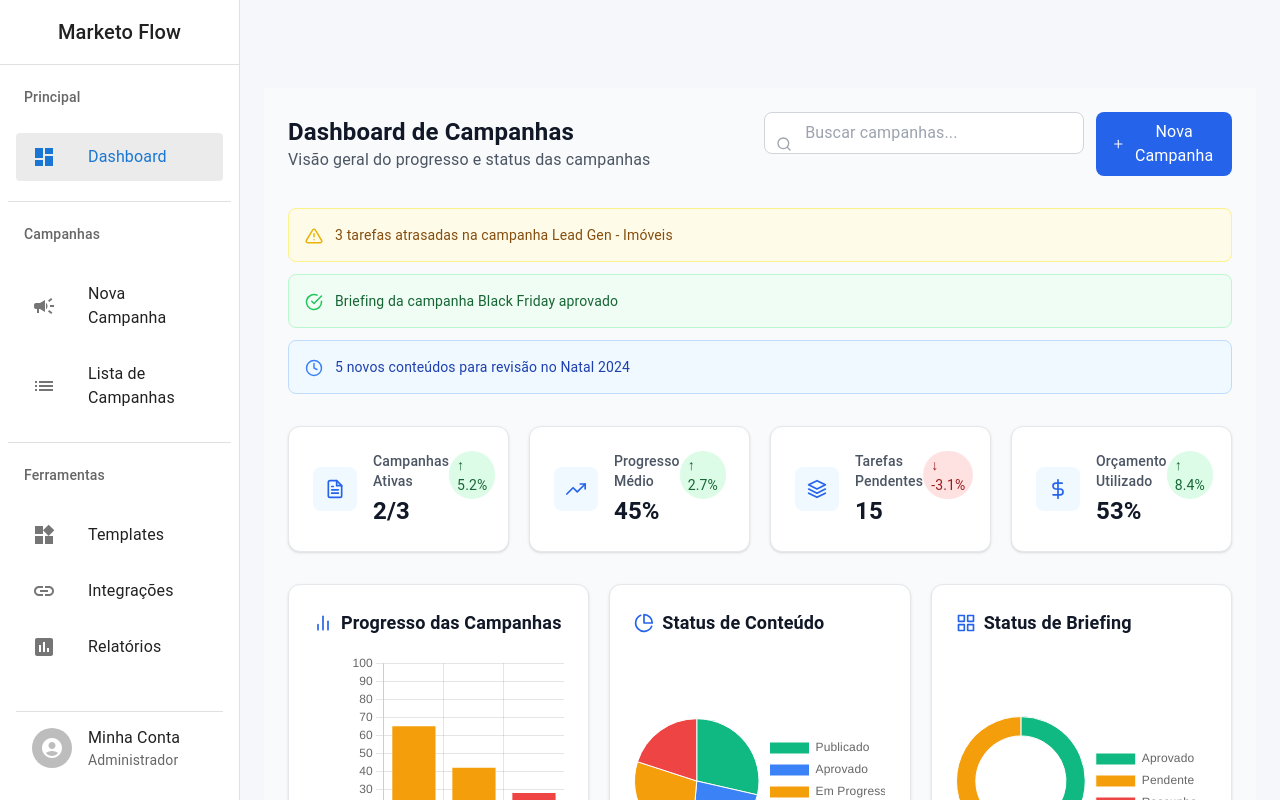
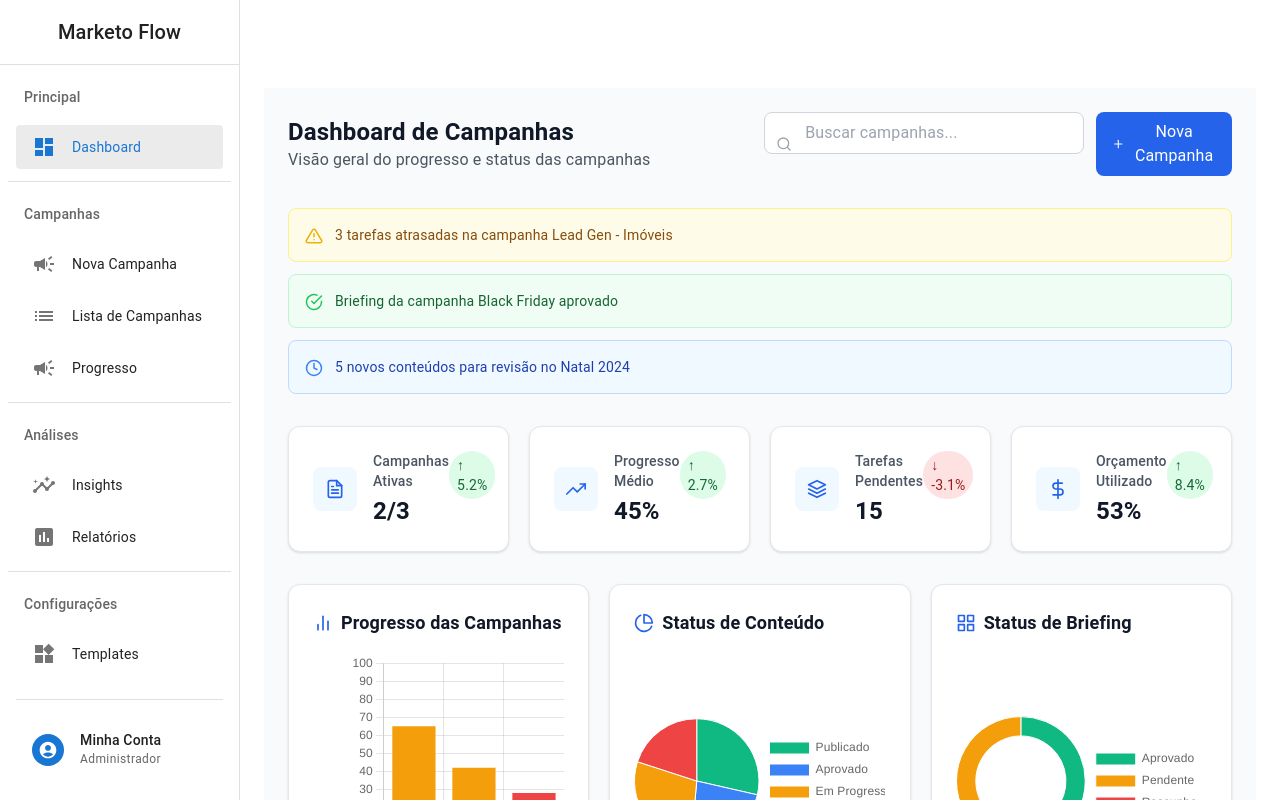
Before and after one commit to rayccoutinho/marketo-flow, a React (Create React App) app: page /insights/priority in a window 1280 px wide. Both pictures are taken after typing "name@example.com", "Sample123" into the empty fields and a click on the button "Acessar Plataforma". Shown: the top 800 px of the page. Built offline with nearby package versions, Linux system fonts and the light colour scheme.

Commit message:
Adicionando Insights ao Layout

```diff
--- a/src/App.tsx
+++ b/src/App.tsx
@@ -7,11 +7,12 @@ import CampaignBriefing from './pages/CampaignBriefing';
 import CampaignDetails from './pages/CampaignDetails';
 import EditBriefing from './pages/EditBriefing';
 import ContentProgressPage from './pages/ContentProgressPage';
+import InsightsPage from './pages/Insights/InsightsPage'; // Added new Insights page
 import Layout from './components/Layout';
-
-// Importações com caminhos corrigidos
-import IntegrationSettings from './integrations/IntegrationSettings';
-import CustomReports from './reports/CustomReports';
+import IntegrationSettings from './integrations/IntegrationSettings'; // Caminho corrigido
+import CustomReports from './reports/CustomReports'; // Caminho corrigido
+import TemplatesPage from './pages/TemplatesLibrary'; // Added Templates page
+import PriorityInsights from './pages/Insights/components/PriorityInsights'; // Added PriorityInsights
 
 function App() {
   const [isAuthenticated, setIsAuthenticated] = useState(false);
@@ -20,8 +21,20 @@ function App() {
 
   useEffect(() => {
     const token = localStorage.getItem('authToken');
+    // Simulate token validation
+    const validateToken = async () => {
+      try {
+        // In a real app, you would verify the token with your backend
         setIsAuthenticated(!!token);
+      } catch (error) {
+        console.error('Token validation failed:', error);
+        localStorage.removeItem('authToken');
+      } finally {
         setIsLoading(false);
+      }
+    };
+
+    validateToken();
   }, []);
 
   const handleLogin = () => {
@@ -42,7 +55,8 @@ function App() {
         display: 'flex',
         justifyContent: 'center',
         alignItems: 'center',
-        height: '100vh'
+        height: '100vh',
+        backgroundColor: 'background.default'
       }}>
         <CircularProgress size={60} />
       </Box>
@@ -51,67 +65,126 @@ function App() {
 
   return (
     <Box sx={{
-      height: '100vh',
-      bgcolor: '#f5f7fb',
+      minHeight: '100vh',
+      backgroundColor: 'background.default',
       display: 'flex',
       flexDirection: 'column'
     }}>
       <Routes>
-        <Route path="/login"
-          element={isAuthenticated ?
-            <Navigate to="/dashboard" /> :
-            <Login onLogin={handleLogin} />}
+        <Route
+          path="/login"
+          element={
+            isAuthenticated ?
+              <Navigate to="/dashboard" replace /> :
+              <Login onLogin={handleLogin} />
+          }
         />
 
-        <Route path="/"
+        <Route
+          path="/"
           element={
-            <Navigate to={isAuthenticated ? "/dashboard" : "/login"} />
+            <Navigate to={isAuthenticated ? "/dashboard" : "/login"} replace />
           }
         />
 
         <Route element={<Layout onLogout={handleLogout} />}>
-          <Route path="/dashboard"
-            element={isAuthenticated ?
+          {/* Dashboard */}
+          <Route
+            path="/dashboard"
+            element={
+              isAuthenticated ?
                 <Dashboard /> :
-              <Navigate to="/login" />}
+                <Navigate to="/login" replace />
+            }
           />
 
-          <Route path="/briefing/novo"
-            element={isAuthenticated ?
+          {/* Campaign Routes */}
+          <Route
+            path="/briefing/novo"
+            element={
+              isAuthenticated ?
                 <CampaignBriefing /> :
-              <Navigate to="/login" />}
+                <Navigate to="/login" replace />
+            }
           />
-          <Route path="/campanhas/:id"
-            element={isAuthenticated ?
+          <Route
+            path="/campanhas/:id"
+            element={
+              isAuthenticated ?
                 <CampaignDetails /> :
-              <Navigate to="/login" />}
+                <Navigate to="/login" replace />
+            }
           />
-          <Route path="/campanhas/:id/editar"
-            element={isAuthenticated ?
+          <Route
+            path="/campanhas/:id/editar"
+            element={
+              isAuthenticated ?
                 <EditBriefing /> :
-              <Navigate to="/login" />}
+                <Navigate to="/login" replace />
+            }
           />
-          <Route path="/campanhas/:id/progresso"
-            element={isAuthenticated ?
+          <Route
+            path="/campanhas/:id/progresso"
+            element={
+              isAuthenticated ?
                 <ContentProgressPage /> :
-              <Navigate to="/login" />}
+                <Navigate to="/login" replace />
+            }
           />
 
-          {/* Rotas com caminhos definitivos */}
-          <Route path="/integrations"
-            element={isAuthenticated ?
-              <IntegrationSettings /> :
-              <Navigate to="/login" />}
+          {/* Insights Routes */}
+          <Route
+            path="/insights"
+            element={
+              isAuthenticated ?
+                <InsightsPage /> :
+                <Navigate to="/login" replace />
+            }
           />
-          <Route path="/reports"
-            element={isAuthenticated ?
-              <CustomReports /> :
-              <Navigate to="/login" />}
+<Route
+  path="/insights/priority"
+  element={
+    isAuthenticated ?
+      <PriorityInsights insights={[]} /> : // Passando array vazio como valor inicial
+      <Navigate to="/login" replace />
+  }
 />
 
-          <Route path="*"
+          {/* Integration Routes */}
+          <Route
+            path="/integrations"
             element={
-              <Navigate to={isAuthenticated ? "/dashboard" : "/login"} />
+              isAuthenticated ?
+                <IntegrationSettings /> :
+                <Navigate to="/login" replace />
+            }
+          />
+
+          {/* Report Routes */}
+          <Route
+            path="/reports"
+            element={
+              isAuthenticated ?
+                <CustomReports /> :
+                <Navigate to="/login" replace />
+            }
+          />
+
+          {/* Templates Route */}
+          <Route
+            path="/templates"
+            element={
+              isAuthenticated ?
+                <TemplatesPage /> :
+                <Navigate to="/login" replace />
+            }
+          />
+
+          {/* 404 - Not Found */}
+          <Route
+            path="*"
+            element={
+              <Navigate to={isAuthenticated ? "/dashboard" : "/login"} replace />
             }
           />
         </Route>
--- a/src/components/Layout.tsx
+++ b/src/components/Layout.tsx
@@ -1,10 +1,11 @@
 import React, { useState } from 'react';
-import { Outlet, Link, useLocation, useNavigate } from 'react-router-dom';
+import { Outlet, Link, useLocation, useNavigate, LinkProps } from 'react-router-dom';
 import {
   Box,
   List,
   ListItem,
   ListItemButton,
+  ListItemButtonProps,
   ListItemIcon,
   ListItemText,
   Divider,
@@ -14,9 +15,9 @@ import {
   Avatar,
   Menu,
   MenuItem,
-  IconButton,
   Typography,
-  styled
+  styled,
+  useTheme
 } from '@mui/material';
 import {
   Dashboard as DashboardIcon,
@@ -27,7 +28,8 @@ import {
   Assessment as ReportsIcon,
   Widgets as TemplatesIcon,
   Link as IntegrationsIcon,
-  List as ListIcon
+  List as ListIcon,
+  Insights as InsightsIcon
 } from '@mui/icons-material';
 
 const drawerWidth = 240;
@@ -36,6 +38,7 @@ type MenuItemType = {
   text: string;
   icon: React.ReactNode;
   path: string;
+  matchExact?: boolean;
 };
 
 type MenuGroupType = {
@@ -45,18 +48,18 @@ type MenuGroupType = {
 
 type LayoutProps = {
   onLogout: () => void;
+  children?: React.ReactNode;
 };
 
-// Definindo tipos para o ListItemButton estilizado
-type StyledListItemButtonProps = {
+interface CustomListItemButtonProps extends ListItemButtonProps {
+  component?: React.ElementType;
+  to?: string;
   selected?: boolean;
-  to: string;
-  component?: typeof Link;
-};
+}
 
 const StyledListItemButton = styled(ListItemButton, {
   shouldForwardProp: (prop) => prop !== 'selected',
-})<StyledListItemButtonProps>(({ theme, selected }) => ({
+})<CustomListItemButtonProps>(({ theme, selected }) => ({
   borderRadius: theme.shape.borderRadius,
   margin: theme.spacing(0.5, 1),
   ...(selected && {
@@ -71,16 +74,18 @@ const StyledListItemButton = styled(ListItemButton, {
   },
 }));
 
-const Layout = ({ onLogout }: LayoutProps) => {
+const Layout = ({ onLogout, children }: LayoutProps) => {
+  const theme = useTheme();
   const location = useLocation();
   const navigate = useNavigate();
   const [anchorEl, setAnchorEl] = useState<null | HTMLElement>(null);
+  const open = Boolean(anchorEl);
 
   const menuGroups: MenuGroupType[] = [
     {
       subheader: 'Principal',
       items: [
-        { text: 'Dashboard', icon: <DashboardIcon />, path: '/dashboard' },
+        { text: 'Dashboard', icon: <DashboardIcon />, path: '/dashboard', matchExact: true },
       ]
     },
     {
@@ -88,14 +93,21 @@ const Layout = ({ onLogout }: LayoutProps) => {
       items: [
         { text: 'Nova Campanha', icon: <CampaignIcon />, path: '/briefing/novo' },
         { text: 'Lista de Campanhas', icon: <ListIcon />, path: '/campanhas' },
+        { text: 'Progresso', icon: <CampaignIcon />, path: '/campanhas/progresso' },
       ]
     },
     {
-      subheader: 'Ferramentas',
+      subheader: 'Análises',
+      items: [
+        { text: 'Insights', icon: <InsightsIcon />, path: '/insights' },
+        { text: 'Relatórios', icon: <ReportsIcon />, path: '/reports' },
+      ]
+    },
+    {
+      subheader: 'Configurações',
       items: [
         { text: 'Templates', icon: <TemplatesIcon />, path: '/templates' },
         { text: 'Integrações', icon: <IntegrationsIcon />, path: '/integrations' },
-        { text: 'Relatórios', icon: <ReportsIcon />, path: '/reports' },
       ]
     }
   ];
@@ -111,7 +123,12 @@ const Layout = ({ onLogout }: LayoutProps) => {
   const handleLogoutClick = () => {
     handleMenuClose();
     onLogout();
-    navigate('/login');
+  };
+
+  const isItemSelected = (item: MenuItemType) => {
+    return item.matchExact
+      ? location.pathname === item.path
+      : location.pathname.startsWith(item.path);
   };
 
   return (
@@ -133,8 +150,8 @@ const Layout = ({ onLogout }: LayoutProps) => {
           flexDirection: 'column'
         }}
       >
-        <Toolbar sx={{ justifyContent: 'center' }}>
-          <Typography variant="h6" noWrap>
+        <Toolbar sx={{ justifyContent: 'center', py: 2 }}>
+          <Typography variant="h6" noWrap component="div">
             Marketo Flow
           </Typography>
         </Toolbar>
@@ -144,21 +161,30 @@ const Layout = ({ onLogout }: LayoutProps) => {
         <Box sx={{ flexGrow: 1, overflowY: 'auto', p: 1 }}>
           {menuGroups.map((group, index) => (
             <React.Fragment key={index}>
-              <ListSubheader sx={{ bgcolor: 'inherit' }}>
+              <ListSubheader
+                sx={{
+                  bgcolor: 'inherit',
+                  color: theme.palette.text.secondary,
+                  fontWeight: 'medium'
+                }}
+              >
                 {group.subheader}
               </ListSubheader>
-              <List>
+              <List disablePadding>
                 {group.items.map((item) => (
                   <ListItem key={item.text} disablePadding>
                     <StyledListItemButton
                       component={Link}
                       to={item.path}
-                      selected={location.pathname.startsWith(item.path)}
+                      selected={isItemSelected(item)}
                     >
-                      <ListItemIcon>
+                      <ListItemIcon sx={{ minWidth: 40 }}>
                         {item.icon}
                       </ListItemIcon>
-                      <ListItemText primary={item.text} />
+                      <ListItemText
+                        primary={item.text}
+                        primaryTypographyProps={{ variant: 'body2' }}
+                      />
                     </StyledListItemButton>
                   </ListItem>
                 ))}
@@ -169,14 +195,62 @@ const Layout = ({ onLogout }: LayoutProps) => {
         </Box>
 
         {/* User Section */}
-        <Box sx={{ p: 2 }}>
-          <Divider />
-          <ListItemButton onClick={handleMenuOpen}>
-            <Avatar sx={{ mr: 2 }}>
-              <AccountIcon />
+        <Box sx={{ p: 2, bgcolor: 'background.default' }}>
+          <Divider sx={{ mb: 2 }} />
+          <ListItemButton
+            onClick={handleMenuOpen}
+            sx={{
+              borderRadius: theme.shape.borderRadius,
+              '&:hover': {
+                backgroundColor: theme.palette.action.hover,
+              },
+            }}
+          >
+            <Avatar sx={{
+              mr: 2,
+              bgcolor: theme.palette.primary.main,
+              width: 32,
+              height: 32
+            }}>
+              <AccountIcon fontSize="small" />
             </Avatar>
-            <ListItemText primary="Minha Conta" secondary="Administrador" />
+            <ListItemText
+              primary="Minha Conta"
+              secondary="Administrador"
+              primaryTypographyProps={{ variant: 'body2', fontWeight: 'medium' }}
+              secondaryTypographyProps={{ variant: 'caption' }}
+            />
           </ListItemButton>
+
+          <Menu
+            anchorEl={anchorEl}
+            open={open}
+            onClose={handleMenuClose}
+            anchorOrigin={{
+              vertical: 'top',
+              horizontal: 'right',
+            }}
+            transformOrigin={{
+              vertical: 'bottom',
+              horizontal: 'right',
+            }}
+          >
+            <MenuItem onClick={() => {
+              handleMenuClose();
+              navigate('/settings');
+            }}>
+              <ListItemIcon>
+                <SettingsIcon fontSize="small" />
+              </ListItemIcon>
+              Configurações
+            </MenuItem>
+            <MenuItem onClick={handleLogoutClick}>
+              <ListItemIcon>
+                <LogoutIcon fontSize="small" />
+              </ListItemIcon>
+              Sair
+            </MenuItem>
+          </Menu>
         </Box>
       </Box>
 
@@ -187,11 +261,13 @@ const Layout = ({ onLogout }: LayoutProps) => {
           flexGrow: 1,
           p: 3,
           width: { sm: `calc(100% - ${drawerWidth}px)` },
-          ml: { sm: `${drawerWidth}px` }
+          ml: { sm: `${drawerWidth}px` },
+          bgcolor: 'background.default',
+          minHeight: '100vh'
         }}
       >
         <Toolbar />
-        <Outlet />
+        {children || <Outlet />}
       </Box>
     </Box>
   );
--- a/src/mocks/insights.ts
+++ b/src/mocks/insights.ts
@@ -1,4 +1,6 @@
-export const INSIGHTS_DATA = [
+import { Insight } from "@/types/insight";
+
+export const INSIGHTS_DATA: Insight[] = [
   {
     id: "1",
     title: "Melhor horário para posts no Instagram",
@@ -7,16 +9,23 @@ export const INSIGHTS_DATA = [
     channel: "instagram",
     priority: "high",
     suggestedAction: "Agendar posts para este horário",
-      date: "2024-05-15"
+    date: "2024-05-15",
+    metrics: {
+      current: 32,
+      benchmark: 22,
+      unit: "%"
+    }
   },
-    {
-      id: "2",
-      title: "ROAS abaixo da meta no Meta Ads",
-      description: "Campanhas de conversão estão com ROAS 22% menor que a média histórica",
-      type: "performance",
-      channel: "meta_ads",
-      priority: "critical",
-      suggestedAction: "Revisar segmentação ou criativos",
-      date: "2024-05-10"
-    }
+  // ... outros insights
 ];
+
+// Exportações para filtros
+export const INSIGHT_TYPES = [
+  { value: "performance", label: "Desempenho" },
+  // ... outros tipos
+] as const;
+
+export const CHANNEL_OPTIONS = [
+  { value: "instagram", label: "Instagram" },
+  // ... outros canais
+] as const;
--- a/src/pages/Insights/InsightsPage.tsx
+++ b/src/pages/Insights/InsightsPage.tsx
@@ -1,5 +1,6 @@
-import { INSIGHTS_DATA } from "@/mocks/insights";
+import { INSIGHTS_DATA } from "@/mocks/insights"; // Corrigido o caminho de importação
 import InsightCard from "./components/InsightCard";
+import { Insight } from "@/types/insight"; // Adicionado importação do tipo
 
 export default function InsightsPage() {
   return (
@@ -11,9 +12,8 @@ export default function InsightsPage() {
         </p>
       </header>
 
-      {/* Filtros (implementar depois) */}
       <div className="grid gap-6">
-        {INSIGHTS_DATA.map((insight) => (
+        {INSIGHTS_DATA.map((insight: Insight) => ( // Adicionado tipo explicitamente
           <InsightCard key={insight.id} insight={insight} />
         ))}
       </div>
--- a/src/pages/Insights/components/InsightCard.tsx
+++ b/src/pages/Insights/components/InsightCard.tsx
@@ -1,20 +1,25 @@
 import { FiAlertTriangle, FiTrendingUp, FiClock, FiChevronRight } from "react-icons/fi";
 
-// InsightCard.tsx
-export interface Insight {
+// Tipos movidos para um arquivo separado (src/types/insight.ts)
+type InsightPriority = "high" | "medium" | "critical";
+type InsightType = "performance" | "engagement" | "budget" | "content";
+
+interface InsightMetrics {
+  current: number;
+  benchmark: number;
+  unit?: string;
+}
+
+interface Insight {
   id: string;
   title: string;
   description: string;
-    type: "performance" | "engagement" | "budget" | "content";
+  type: InsightType;
   channel: string;
-    priority: "high" | "medium" | "critical";
+  priority: InsightPriority;
   suggestedAction: string;
   date: string;
-    metrics?: {
-      current: number;
-      benchmark: number;
-      unit?: string;
-    };
+  metrics?: InsightMetrics;
 }
 
 interface InsightCardProps {
@@ -34,7 +39,10 @@ const CHANNEL_COLORS: Record<string, string> = {
   instagram: "bg-gradient-to-r from-pink-500 to-yellow-500",
   meta_ads: "bg-blue-600",
   google_ads: "bg-gradient-to-r from-blue-500 to-green-500",
+  linkedin: "bg-blue-700",
+  twitter: "bg-blue-400",
   website: "bg-gray-600",
+  default: "bg-gray-500"
 };
 
 export default function InsightCard({
@@ -44,7 +52,7 @@ export default function InsightCard({
   compact = false,
 }: InsightCardProps) {
   const getChannelColor = (channel: string) => {
-    return CHANNEL_COLORS[channel] || "bg-gray-500";
+    return CHANNEL_COLORS[channel.toLowerCase()] || CHANNEL_COLORS.default;
   };
 
   return (
@@ -69,10 +77,8 @@ export default function InsightCard({
             </h3>
             {!compact && (
               <span
-                className={`inline-block w-3 h-3 rounded-full ${getChannelColor(
-                  insight.channel
-                )}`}
-                title={insight.channel}
+                className={`inline-block w-3 h-3 rounded-full ${getChannelColor(insight.channel)}`}
+                title={insight.channel.replace('_', ' ')}
               />
             )}
           </div>
@@ -126,7 +132,10 @@ export default function InsightCard({
               </p>
             </div>
             {!compact && (
-              <button className="mt-2 text-blue-600 hover:text-blue-800 flex items-center gap-1 text-xs">
+              <button
+                className="mt-2 text-blue-600 hover:text-blue-800 flex items-center gap-1 text-xs"
+                onClick={() => console.log('Detalhes clicado', insight.id)}
+              >
                 Detalhes <FiChevronRight size={12} />
               </button>
             )}
@@ -136,3 +145,6 @@ export default function InsightCard({
     </div>
   );
 }
+
+// Adicione no final do InsightCard.tsx
+export type { Insight };
--- a/src/pages/Insights/components/PriorityInsights.tsx
+++ b/src/pages/Insights/components/PriorityInsights.tsx
@@ -1,11 +1,12 @@
 import { FiAlertTriangle, FiTrendingUp } from 'react-icons/fi';
-import InsightCard, { Insight } from './InsightCard';
+import InsightCard from './InsightCard';
+import { Insight } from '@/types/insight';
 
 interface PriorityInsightsProps {
   insights: Insight[];
 }
 
-export default function PriorityInsights({ insights }: PriorityInsightsProps) {
+export default function PriorityInsights({ insights = [] }: PriorityInsightsProps) {
   const criticalInsights = insights.filter(i => i.priority === 'critical');
   const highInsights = insights.filter(i => i.priority === 'high');
 
--- /dev/null
+++ b/src/types/insight.ts
@@ -0,0 +1,20 @@
+export type InsightPriority = "high" | "medium" | "critical";
+export type InsightType = "performance" | "engagement" | "budget" | "content";
+
+export interface InsightMetrics {
+  current: number;
+  benchmark: number;
+  unit?: string;
+}
+
+export interface Insight {
+  id: string;
+  title: string;
+  description: string;
+  type: InsightType;
+  channel: string;
+  priority: InsightPriority;
+  suggestedAction: string;
+  date: string;
+  metrics?: InsightMetrics;
+}
```
Lines whose indentation alone changed are shown as unchanged.
